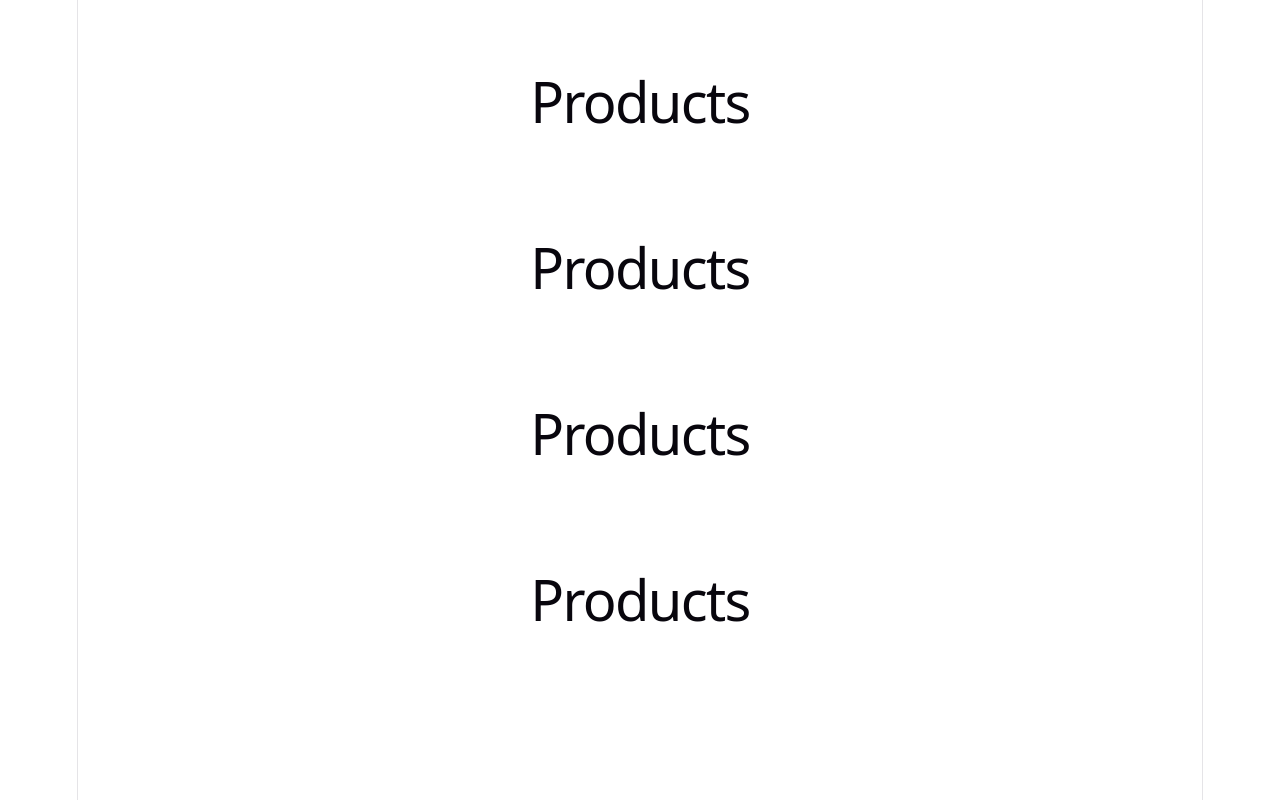
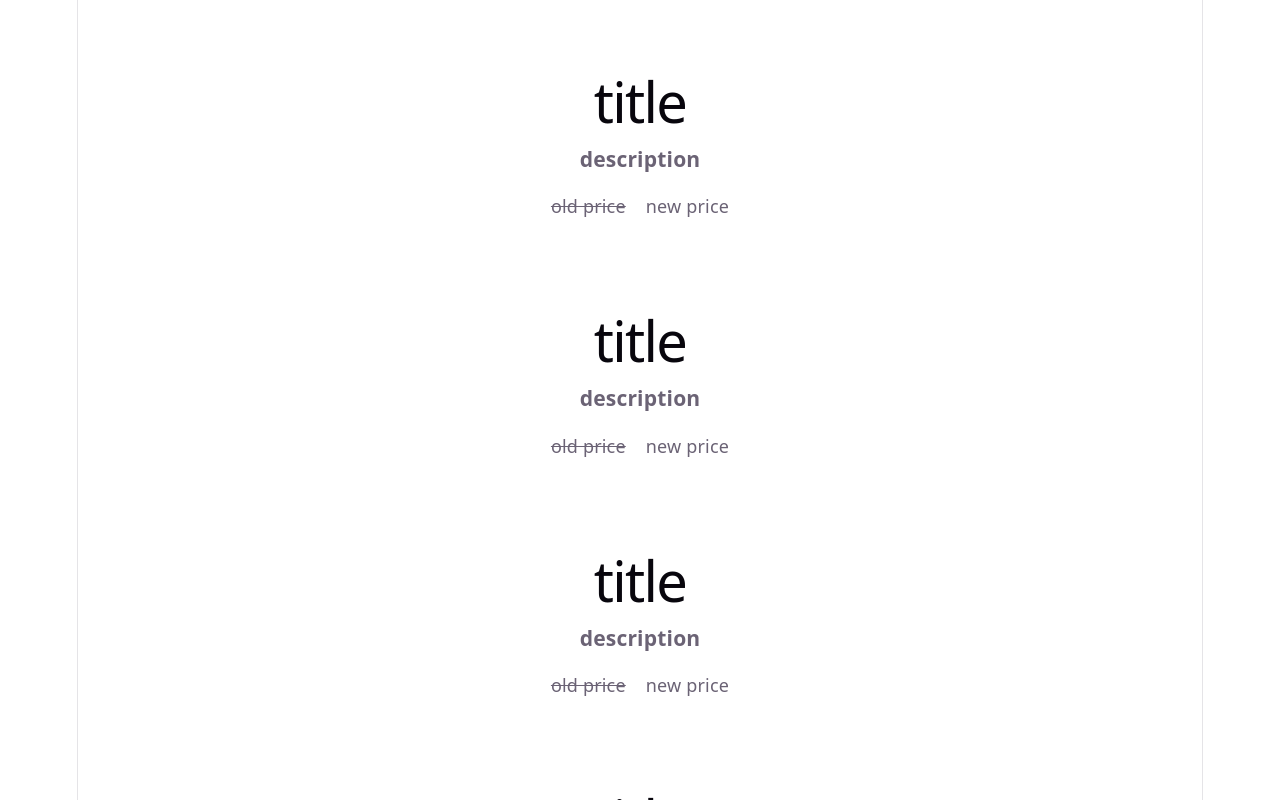
Before and after one commit to pritjon2002-beep/React, a React (Vite) app in the folder React1/: page / in a window 1280 px wide. Shown: the top 800 px of the page. Built offline with nearby package versions, Linux system fonts and the light colour scheme.

Commit message:
card activity very simple structure

```diff
--- /dev/null
+++ b/React1/src/Price.jsx
@@ -0,0 +1,8 @@
+export default function Price(){
+    return(
+        <div>
+        <s style={{marginRight:"20px"}}>old price</s>
+        new price
+        </div>
+    )
+}
--- a/React1/src/Product.jsx
+++ b/React1/src/Product.jsx
@@ -1,9 +1,13 @@
+import Price from "./Price";
 import "./Product.css";
+
 
 function Product({}) {
   return (
     <div className="Product">
-      <h1>Products</h1>
+      <h1>title</h1>
+      <h3>description</h3>
+      <Price />
     </div>
   );
 }
```
